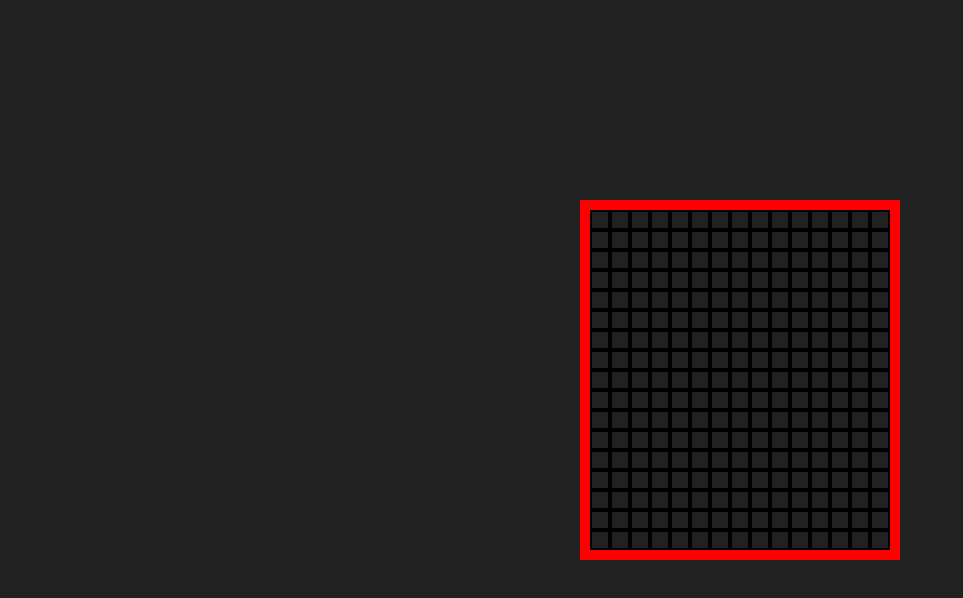
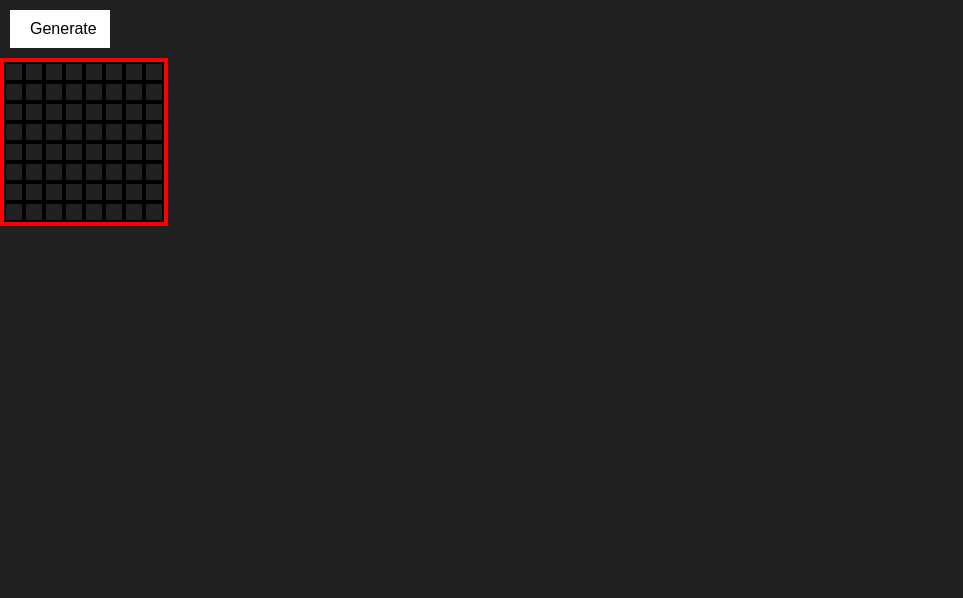
Before and after one commit to yash-govind/Etch-a-Sketch-project, a plain HTML site: page index.html in a window 1280 px wide. Shown: the whole page, without its empty margins (0-963 px from the left). Drawn offline with Linux system fonts and the light colour scheme.

Commit message:
task number 4

```diff
--- a/index.html
+++ b/index.html
@@ -1,14 +1,16 @@
-<!DOCTYPE html>
+<!doctype html>
 <html lang="en">
-<head>
-    <meta charset="UTF-8">
-    <meta name="viewport" content="width=device-width, initial-scale=1.0">
+  <head>
+    <meta charset="UTF-8" />
+    <meta name="viewport" content="width=device-width, initial-scale=1.0" />
     <title>Document</title>
-</head>
-<link rel="stylesheet" href="/style.css">
-<body>
-    <div class="container">
+  </head>
+  <link rel="stylesheet" href="/style.css" />
+  <body>
+    <div class="body-container">
+      <button id="btn" class="btn">Generate</button>
+      <div class="container"></div>
     </div>
-</body>
-<script src="/script.js"></script>
+  </body>
+  <script src="/script.js"></script>
 </html>
--- a/script.js
+++ b/script.js
@@ -2,20 +2,63 @@
 Create and style square boxes for the grid, add an event listener to each box to generate a random color on click, and append them to the container div.
 */
 
-for (let i = 0; i < 255; i++) {
-  const container = document.querySelector(".container");
-  const squareBoxes = document.createElement("div");
-  squareBoxes.classList = "square-boxes";
-  squareBoxes.addEventListener("mouseover", (e) => {
-    const randomColor = `rgb(${RandomNum(255)} ${RandomNum(255)} ${RandomNum(
-      255
-    )})`;
-    e.target.style.backgroundColor = randomColor;
-  });
-  container.appendChild(squareBoxes);
-  document.body.appendChild(container);
-}
-
+// Function to generate a random color.
 function RandomNum(randomColor) {
   return Math.floor(Math.random() * (randomColor + 1));
 }
+
+// Function to change the background color of the square box on click.
+const colorChanger = (e) => {
+  const randomColor = `rgb(${RandomNum(255)} ${RandomNum(255)} ${RandomNum(
+    255
+  )})`;
+  e.target.style.backgroundColor = randomColor;
+};
+
+// Function to initialize our grid.
+// If no argument is passed, it will default to a grid size of 8.
+const initGrid = (gridSize) => {
+  if (!gridSize) gridSize = 8;
+
+  const rowLength = gridSize;
+  const colLength = gridSize;
+
+  // Get the container and clean any HTML already in it.
+  const container = document.querySelector(".container");
+  container.innerHTML = "";
+
+  // Create the grid.
+
+  for (let i = 0; i < rowLength; i++) {
+    // Create a row.
+    const row = document.createElement("div");
+    row.classList = "row";
+
+    for (let j = 0; j < colLength; j++) {
+      // create a square box. (each cell)
+      const squareBoxes = document.createElement("div");
+      squareBoxes.classList = "square-boxes";
+      squareBoxes.addEventListener("mouseover", colorChanger);
+      row.appendChild(squareBoxes);
+    }
+
+    container.appendChild(row);
+  }
+  document.body.appendChild(container);
+};
+
+// Function to open prompt to take user input.
+// After user inputs a number, initializes the grid with that number of square boxes per side.
+const openUserInputAlert = () => {
+  let userResponse = prompt("Please type in your response:");
+  initGrid(parseInt(userResponse));
+  return;
+};
+
+// When user clicks button, open prompt to take user input.
+document.querySelector("#btn").addEventListener("click", () => {
+  openUserInputAlert();
+});
+
+// Initialize the grid with a default size of 8. (first time)
+initGrid();
--- a/style.css
+++ b/style.css
@@ -1,26 +1,52 @@
-*{
+* {
   padding: 0;
   margin: 0;
   box-sizing: border-box;
 }
-body{
+body {
   font-family: sans-serif;
   background-color: #212121;
   color: #fff;
 }
-.container{
-    border: 10px solid rgb(255, 0, 0);
-    display: flex;
-    flex-wrap: wrap;
-    width: 320px;
-    margin-left: 580px;
-    margin-top: 200px;
+.container {
+  border: 4px solid rgb(255, 0, 0);
+  display: inline-flex;
+  flex-direction: column;
+  justify-self: unset;
+  /* flex-wrap: wrap; */
+  /* width: 320px; */
+  /* margin-left: 580px;
+  margin-top: 200px; */
 }
 
-.square-boxes{
+.row {
+  display: flex;
+  flex-direction: row;
+}
+
+.square-boxes {
   display: inline-block;
   border: 2px solid black;
-    width: 20px ;
+  color: green;
+  width: 20px;
   height: 20px;
+}
 
+.body-container {
+  display: flex;
+  flex-direction: column;
+  justify-content: center;
+  height: 100%;
+  width: 100%;
 }
+
+.btn {
+  background-color: white;
+  color: black;
+  border: none;
+  padding: 10px 20px;
+  margin: 10px;
+  font-size: 16px;
+  cursor: pointer;
+  max-width: 100px;
+}
```
Lines whose indentation alone changed are shown as unchanged.
